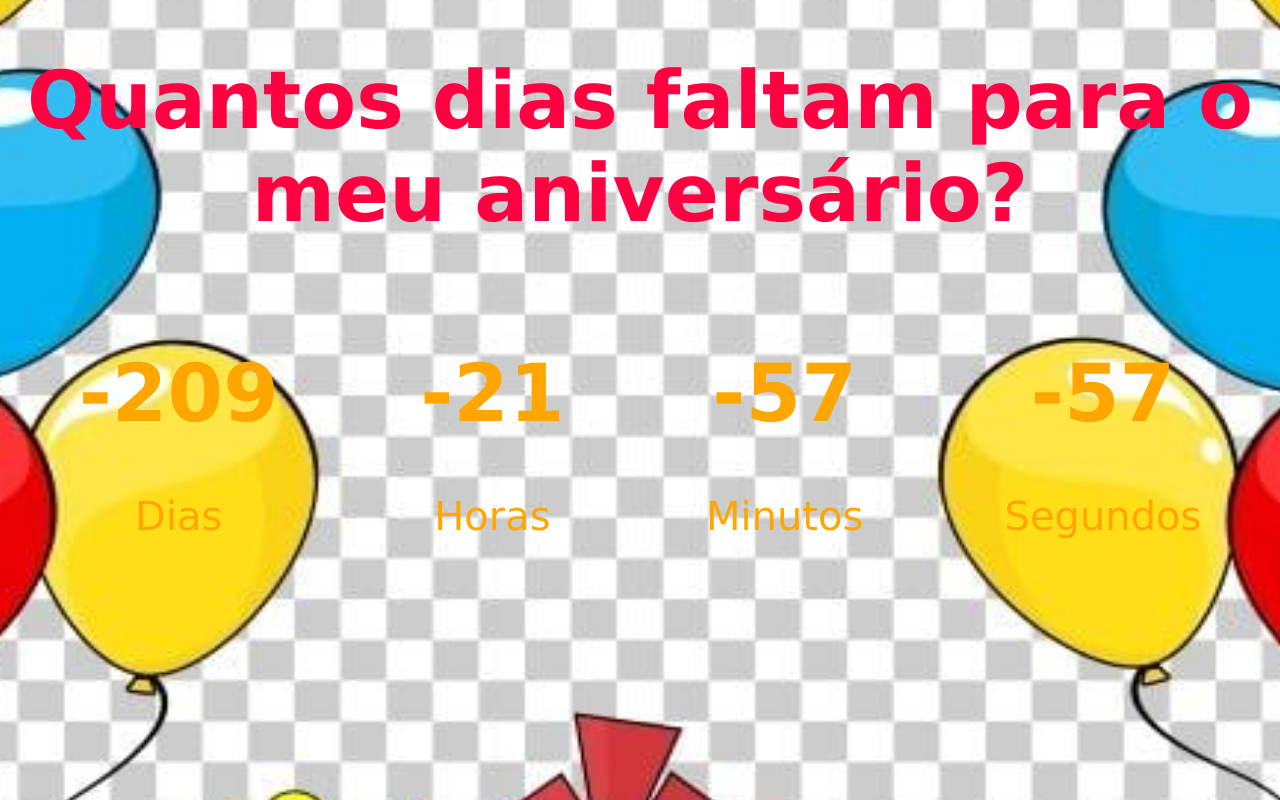
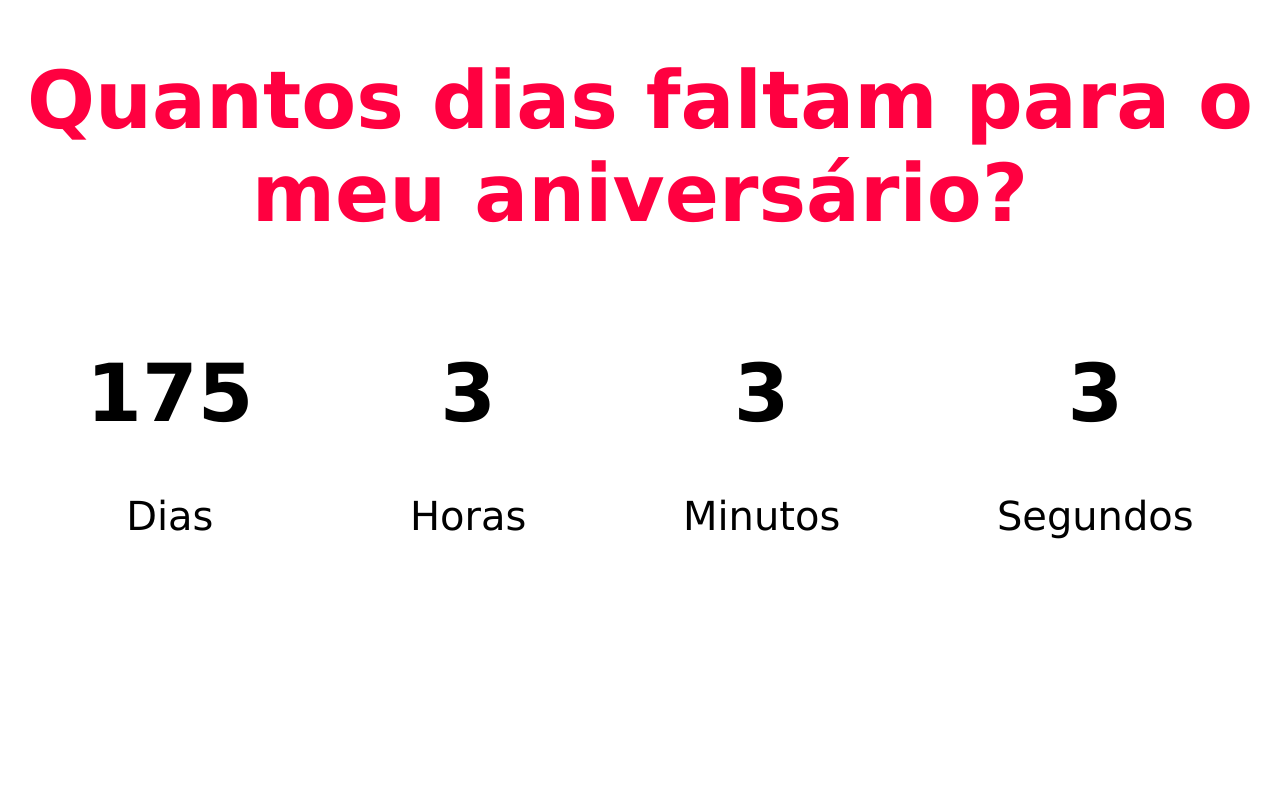
Before and after one commit to kauhan/projetos-dnc, a plain HTML site: page 9_Countdown/index.html in a window 1280 px wide. Drawn offline with Linux system fonts and the light colour scheme.

Commit message:
projetos praticos de js

```diff
--- a/9_Countdown/script.js
+++ b/9_Countdown/script.js
@@ -4,7 +4,7 @@ const minuto = document.getElementById('minuto')
 const segundo = document.getElementById('segundo')
 
 
-const lancamento = "04 jan 2023"
+const lancamento = "23 jan 2024"
 
 function countDown(){
    const dataLanc = new Date(lancamento)
--- a/9_Countdown/style.css
+++ b/9_Countdown/style.css
@@ -1,9 +1,5 @@
 body{
-    background-image: url("aniversário.jpg");
-    background-repeat: no-repeat;
-    background-size: 1890px 1670px;
-    background-position: center;
-    color: rgb(255, 166, 0);
+
     font-size: 40px;
     font-family: Verdana, Geneva, Tahoma, sans-serif;
     text-align: center;
```
Also changed, not shown: 1_Variaveis/variaveis01.js (line endings or trailing spaces), 2_condicionais/condicionais.js (line endings or trailing spaces), 3_Repeticoes/repeticoes1.js (line endings or trailing spaces), 4_DOM/dom.html (line endings or trailing spaces), 5_funcoes/funcoes.js (line endings or trailing spaces), 6_eventosDOM/index.html (line endings or trailing spaces), 7_DesafioTaboada/index.html (line endings or trailing spaces), 8_Lampada/index.html (line endings or trailing spaces), 9_Countdown/aniversário.jpg (deleted).
